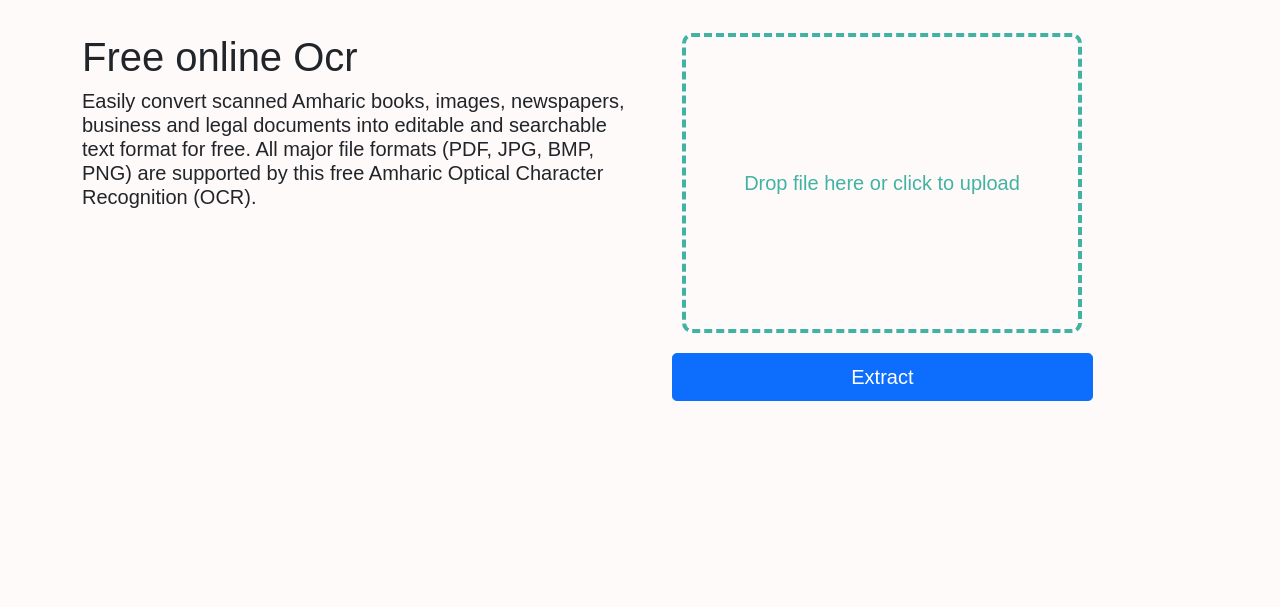
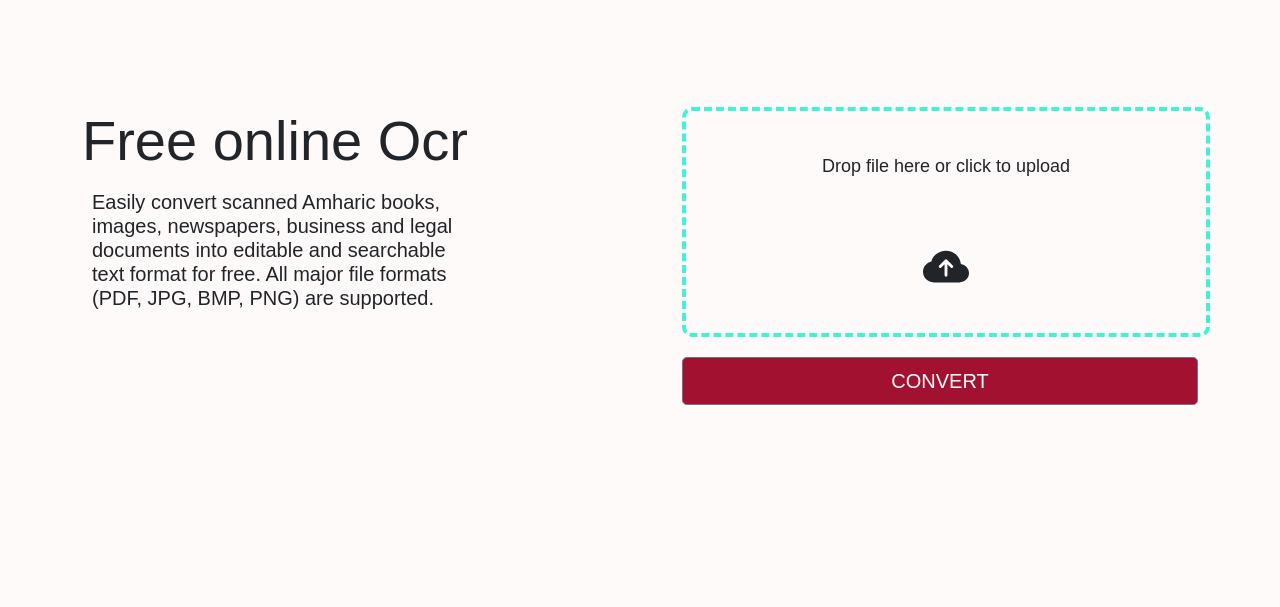
Before and after one commit to rufaelfekadu/Amharic-OCR, a Flask app: page / in a window 1280 px wide. Shown: the part 193-800 px from the top of the page. Run offline with Flask 2, Linux system fonts and the light colour scheme; some libraries are stand-ins or nearby versions.

Commit message:
ui features added

```diff
--- a/flask_module/static/style.css
+++ b/flask_module/static/style.css
@@ -13,32 +13,37 @@ background: #FFFAFA;
 min-height: 100vh
 
 }
-.navbar-light{
+.bg-light{
 background:#41B3A3;
 }
 .navbar-brand{
 margin-left:50px
 
 }
+.nav-link{
+
+font-size: 20px !important;
+}
+
 .content{
 margin-top: 100px;
+margin-right: 150px;
 }
 .drop-zone {
  margin-top: 100px;
  margin-left: 30px;
-  max-width: 400px;
-  height: 300px;
-  padding: 25px;
+  max-width: 550px;
+  height: 230px;
+  padding: 10px;
   display: flex;
   align-items: center;
   justify-content: center;
   text-align: center;
   font-family: "Quicksand", sans-serif;
   font-weight: 500;
-  font-size: 20px;
+  font-size: 18px;
   cursor: pointer;
-  color: #41B3A3;
-  border: 4px dashed #41B3A3;
+  border: 4px dashed #3ff4d1;
   border-radius: 10px;
 }
 
@@ -73,11 +78,16 @@ margin-top: 100px;
   text-align: center;
 }
 
-.proceed-btn{
-
-margin-top:20px;
-margin-left:20px;
-
+.container{
+background-color=#a21230
 
 
 }
+.btn-secondary{
+color:white important;
+
+}
+.proceed-btn{
+margin-top:20px;
+margin-left:30px;
+}
--- a/flask_module/templates/index.html
+++ b/flask_module/templates/index.html
@@ -8,55 +8,84 @@
     <link rel="stylesheet" href="{{url_for('static',filename='style.css')}}">
 </head>
 <body>
-<nav class="navbar navbar-expand-lg navbar-light">
-  <a class="navbar-brand" href="#"><img src="{{url_for('static',
-filename='images/አ.png')}}" alt="" width="50" height="40" class="d-inline-block align-text-top"></a>
+<nav class="navbar navbar-expand-lg navbar-light bg-light justify-content-space-between sticky-top">
+
                 <button class="navbar-toggler" type="button" data-toggle="collapse" data-target="#navbarSupportedContent" aria-controls="navbarSupportedContent" aria-expanded="false" aria-label="Toggle navigation">
                   <span class="navbar-toggler-icon"></span>
                 </button>
+               <div class="navbar-brand mb-0 h1" style="font-size: 50px !important;">
+                 <a class="navbar-brand" href="#"><img width="100" height="80" class="d-inline-blockimg-responsive" alt="Brand" src="{{url_for('static',
+filename='images/logo2png.png')}}">
 
+                 </a>
+               </div>
                 <div class="collapse navbar-collapse" id="navbarSupportedContent">
-    <ul class="navbar-nav mr-auto">
-      <li class="nav-item active">
-        <a class="nav-link" href="#">Home <span class="sr-only">(current)</span></a>
+
+                    <ul class="navbar-nav mr-auto  ">
+                    <li>
+                      <a class="nav-link active" href="#">Home <span class="sr-only"></span></a>
                     </li>
+                        <li>
+                      <a  class="nav-link active"  href="#">Features <span class="sr-only"></span></a>
+                    </li>
+
                     <li class="nav-item">
-        <a class="nav-link" href="#">About</a>
+                            <a class="nav-link active" href="#">About</a>
                           </li>
+
+
+                                  <li class="nav-item">
+                                        <a class="nav-link active" href="#">Contact</a>
+                                      </li>
+
+
                   </ul>
 
                 </div>
               </nav>
-<div class="jumbotron text-center">
-  <h1 >Anbibe </h1>
+<hr class="mt-0 mb-3"/>
+
+<div class="jumbotron text-center" style="background-image:url({{url_for('static',
+filename='images/bg2.jpg')}})">
+  <h1 class="display-4">Anbibe</h1>
+
 
 </div>
 
-<div class="container">
+<div class="container" >
   <div class="row">
     <div class="col">
         <div class="content">
-            <p class="h1">Free online Ocr</P>
-            <p class="h5">Easily convert scanned Amharic books, images, newspapers, business and legal documents
+            <p class="display-4">Free online Ocr</P>
+
+            <p class="h5" style="padding-left:10px;">Easily convert scanned Amharic books, images, newspapers, business and legal documents
         into editable and searchable text format for free.
-        All major file formats (PDF, JPG, BMP, PNG) are supported by
-        this free Amharic Optical Character Recognition (OCR).</P></div>
+        All major file formats (PDF, JPG, BMP, PNG) are supported.</P></div>
     </div>
     <div class="col md-auto">
      <div class="drag-area">
 
  <form method="post" action="/" enctype="multipart/form-data">
 
-<div class="drop-zone">
+<div class="drop-zone row">
+     <div class="col">
         <span class="drop-zone__prompt">Drop file here or click to upload</span>
-    <i class="fab fa-bootstrap"></i>
+
     <input type="file" name="file" class="drop-zone__input">
+    </div>
+    <div >
+         <svg xmlns="http://www.w3.org/2000/svg" width="46" height="46" fill="currentColor" class="bi bi-cloud-arrow-up-fill" viewBox="0 0 16 16">
+  <path d="M8 2a5.53 5.53 0 0 0-3.594 1.342c-.766.66-1.321 1.52-1.464 2.383C1.266 6.095 0 7.555 0 9.318 0 11.366 1.708 13 3.781 13h8.906C14.502 13 16 11.57 16 9.773c0-1.636-1.242-2.969-2.834-3.194C12.923 3.999 10.69 2 8 2zm2.354 5.146a.5.5 0 0 1-.708.708L8.5 6.707V10.5a.5.5 0 0 1-1 0V6.707L6.354 7.854a.5.5 0 1 1-.708-.708l2-2a.5.5 0 0 1 .708 0l2 2z"/>
+</svg>
+     </div>
+
+
 
 
   </div>
 <div class="proceed-btn">
 
-    <button type="submit" class="btn btn-primary btn-lg" style="width:80%">Extract</button>
+    <button type="submit" class="btn btn-secondary  btn-lg" style="width:100%; background-color:#a21230; font-size:20px; " >CONVERT</button>
     </div>
      <script src="{{url_for('static',filename='script.js')}}"></script>
 
```
Also changed, not shown: flask_module/static/images/logo.png (added), flask_module/static/images/logo2png.png (added), flask_module/static/images/አ.png (deleted). Lines whose indentation alone changed are shown as unchanged.
